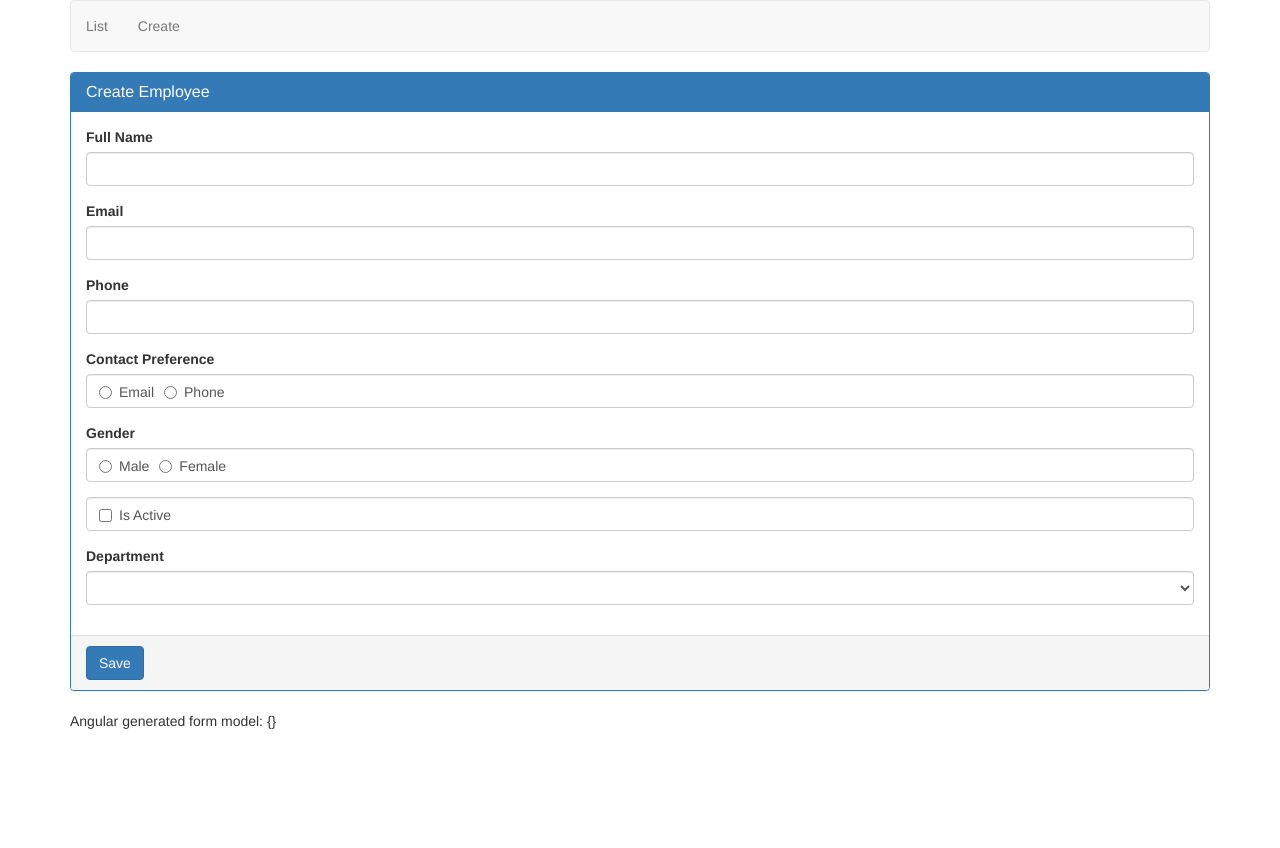
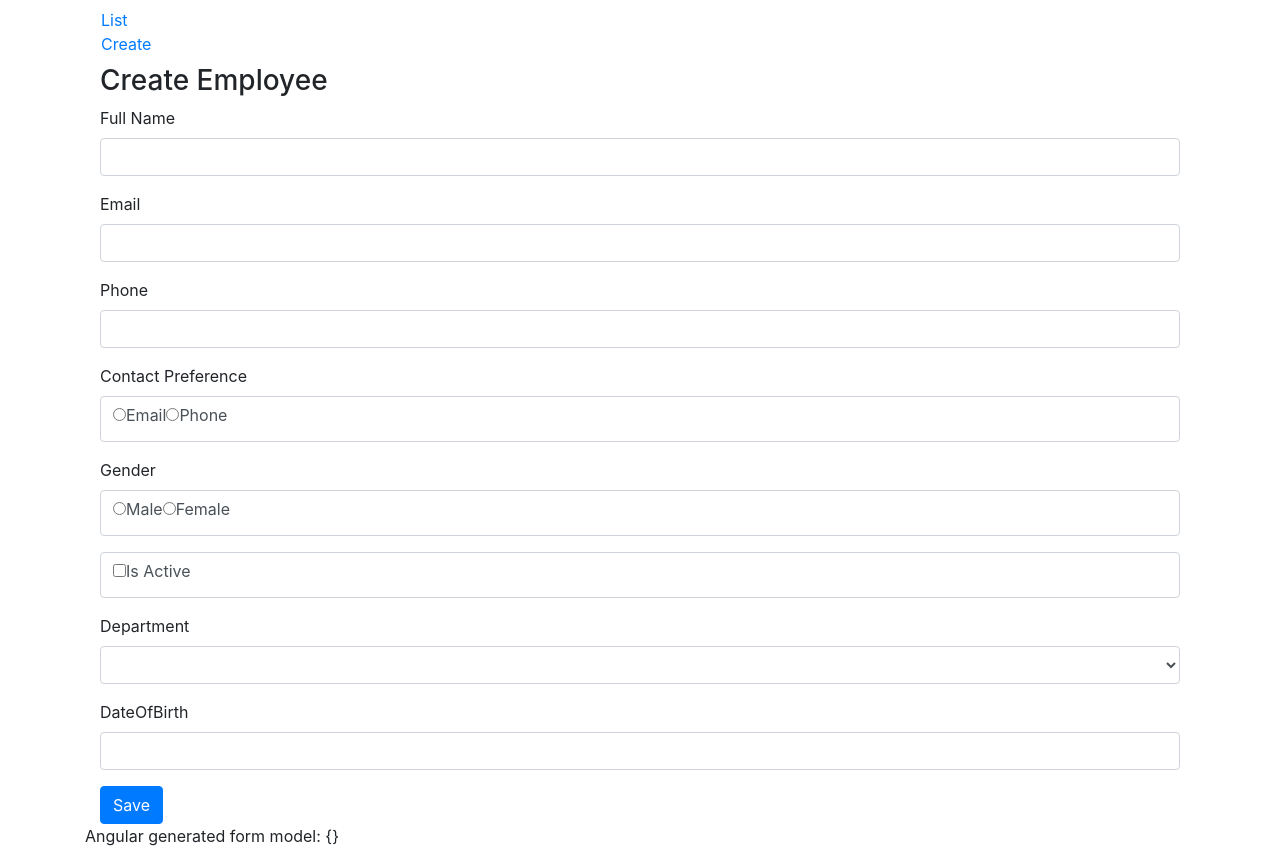
Before and after one commit to nsriharshanagula/AngularCRUD, an Angular app: page /create in a window 1280 px wide. Before the commit the page ends 800 px from the top, so only its background shows below. Built offline with nearby package versions, Linux system fonts and the light colour scheme.

Commit message:
date picker

```diff
--- a/angular.json
+++ b/angular.json
@@ -45,6 +45,7 @@
               "src/assets"
             ],
             "styles": [
+              "./node_modules/ngx-bootstrap/datepicker/bs-datepicker.css",
               "src/styles.css",
               "./node_modules/bootstrap/dist/css/bootstrap.min.css"
             ],
@@ -106,6 +107,7 @@
               "src/assets"
             ],
             "styles": [
+              "./node_modules/ngx-bootstrap/datepicker/bs-datepicker.css",
               "src/styles.css",
               "./node_modules/bootstrap/dist/css/bootstrap.min.css"
             ],
@@ -138,6 +140,7 @@
           }
         }
       }
-    }},
+    }
+  },
   "defaultProject": "AngularCrud"
 }
--- a/package.json
+++ b/package.json
@@ -19,7 +19,8 @@
     "@angular/platform-browser": "~8.0.0",
     "@angular/platform-browser-dynamic": "~8.0.0",
     "@angular/router": "~8.0.0",
-    "bootstrap": "^3.4.1",
+    "bootstrap": "^4.0.0",
+    "ngx-bootstrap": "^6.2.0",
     "rxjs": "~6.4.0",
     "tslib": "^1.9.0",
     "zone.js": "~0.9.1"
--- a/src/app/app.module.ts
+++ b/src/app/app.module.ts
@@ -6,6 +6,8 @@ import { FormsModule } from '@angular/forms';
 import { AppComponent } from './app.component';
 import { ListEmployeesComponent } from './employees/list-employees.component';
 import { CreateEmployeeComponent } from './employees/create-employee.component';
+import { BsDatepickerModule } from 'ngx-bootstrap/datepicker';
+import { BrowserAnimationsModule } from '@angular/platform-browser/animations';
 
   const appRoutes : Routes = [
     {path: 'list', component: ListEmployeesComponent},
@@ -22,7 +24,9 @@ import { CreateEmployeeComponent } from './employees/create-employee.component';
   imports: [
     BrowserModule,
     FormsModule,
-    RouterModule.forRoot(appRoutes)
+    RouterModule.forRoot(appRoutes),
+    BsDatepickerModule.forRoot(),
+    BrowserAnimationsModule
   ],
   providers: [],
   bootstrap: [AppComponent]
--- a/src/app/employees/create-employee.component.html
+++ b/src/app/employees/create-employee.component.html
@@ -1,3 +1,4 @@
+<div class="container">
 <form #employeeForm="ngForm" (ngSubmit)="saveEmployee(employeeForm)">
 <div class="panel panel-primary">
     <div class="panel-heading">
@@ -55,11 +56,21 @@
                 </select>
             </div>
         </div>
+        <div class="form-group">
+            <label for="dateOfBirth">DateOfBirth</label>
+            <input type="text" name="dateOfBirth" [(ngModel)]="dateOfBirth" bsDatepicker [bsConfig]="bsConfig" class="form-control">
+            <!-- <input type="text"
+            placeholder="Datepicker"
+            class="form-control"
+            bsDatepicker
+            [bsConfig]="bsConfig"> -->
+        </div>
     </div>
     <div class="panel-footer">
         <button type="submit" class="btn btn-primary">Save</button>
     </div>
 </div>
 </form>
+</div>
 
 Angular generated form model: {{employeeForm.value |json}}
--- a/src/app/employees/create-employee.component.ts
+++ b/src/app/employees/create-employee.component.ts
@@ -1,6 +1,7 @@
 import { Component, OnInit } from '@angular/core';
 import { NgForm } from '@angular/forms';
 import { Department } from '../models/department.model'
+import { BsDatepickerConfig } from 'ngx-bootstrap/datepicker';
 
 @Component({
   selector: 'app-create-employee',
@@ -8,15 +9,19 @@ import { Department } from '../models/department.model'
   styleUrls: ['./create-employee.component.css']
 })
 export class CreateEmployeeComponent implements OnInit {
+  bsConfig: Partial<BsDatepickerConfig>;
   departments: Department[] = [
     { id: 1, name: 'Helpdesk'},
     { id: 2, name: 'HR'},
     { id: 3, name: 'IT'},
     { id: 4, name: 'Payroll'}
   ]
-  constructor() { }
+  constructor() {
+    this.bsConfig = Object.assign({}, { containerClass: 'theme-dark-blue' })
+  }
 
   ngOnInit() {
+
   }
 
   saveEmployee(employeeForm: NgForm) : void {
--- a/tsconfig.json
+++ b/tsconfig.json
@@ -5,6 +5,7 @@
     "outDir": "./dist/out-tsc",
     "sourceMap": true,
     "declaration": false,
+    "skipLibCheck": true,
     "module": "esnext",
     "moduleResolution": "node",
     "emitDecoratorMetadata": true,
```
Also changed, not shown: 1 other file (tests, documents, lock files or other folders).
